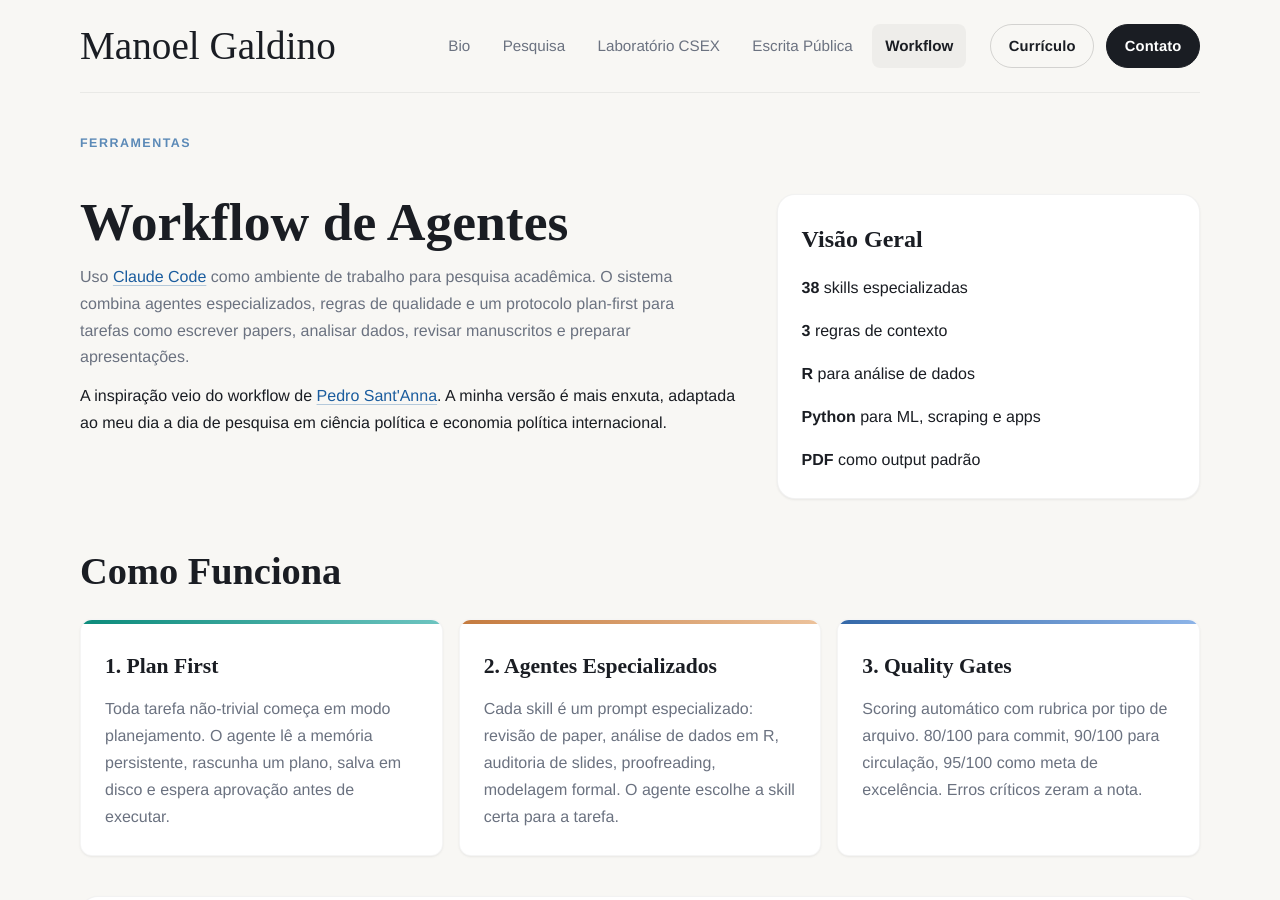
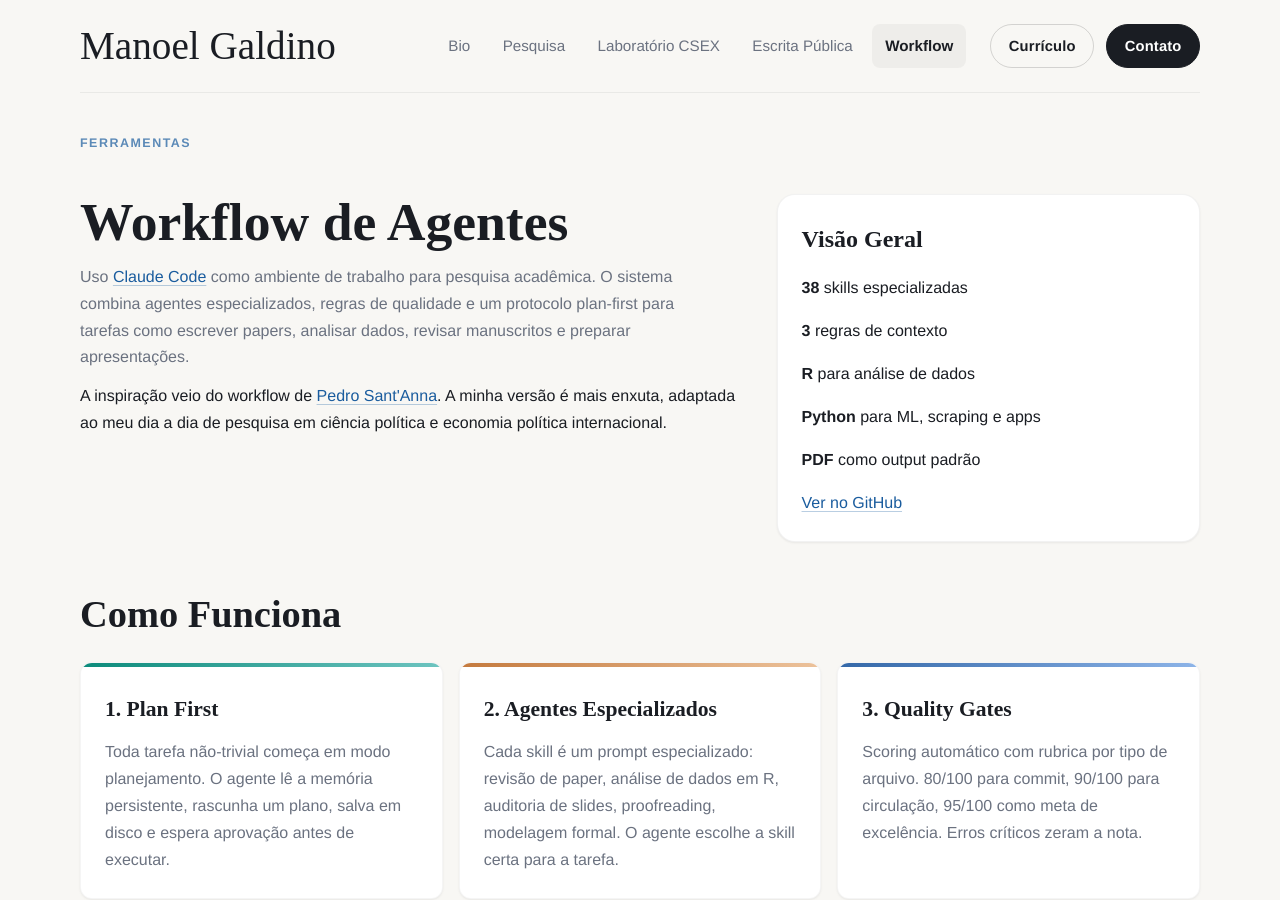
Before and after one commit to mgaldino/mgaldino.github.io, a Jekyll site: the page built from workflow.md, in a window 1280 px wide and 900 px high. Built offline with Jekyll 4.4.1, drawn with Linux system fonts in a browser that asks for light colours.

Commit message:
Add GitHub repo link to workflow overview card
Co-Authored-By: Claude Opus 4.6 <noreply@anthropic.com>

```diff
--- a/workflow.md
+++ b/workflow.md
@@ -22,6 +22,7 @@ description: Como uso Claude Code com agentes especializados para pesquisa acad
     <p><strong>R</strong> para análise de dados</p>
     <p><strong>Python</strong> para ML, scraping e apps</p>
     <p><strong>PDF</strong> como output padrão</p>
+    <p><a href="https://github.com/mgaldino/agents-workflow">Ver no GitHub</a></p>
   </aside>
 </section>
 
```
